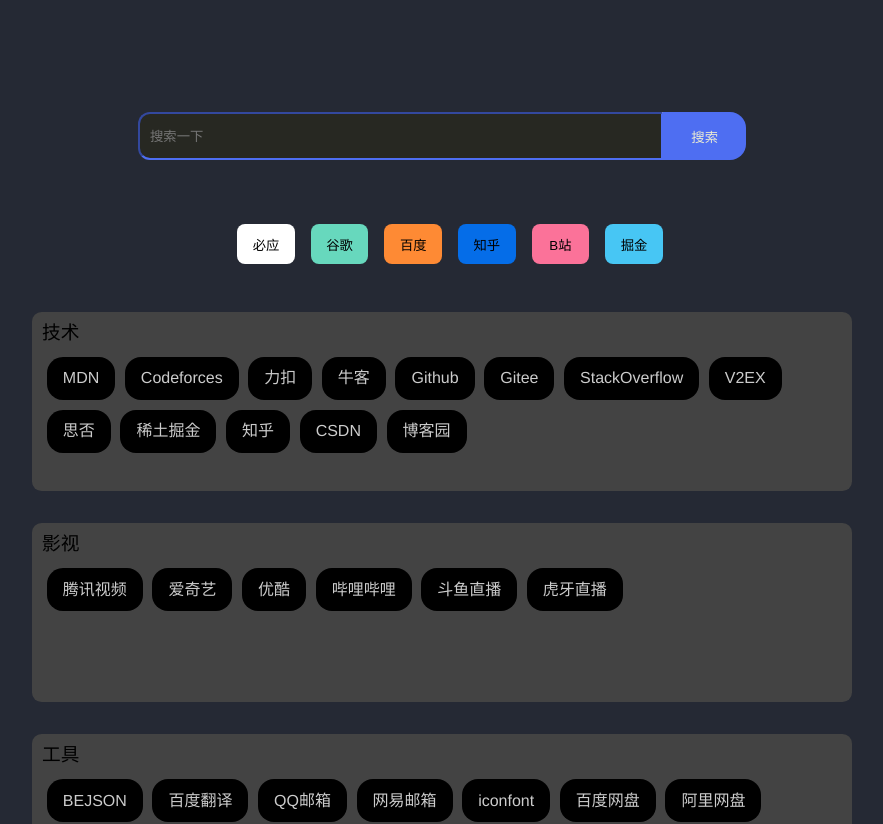
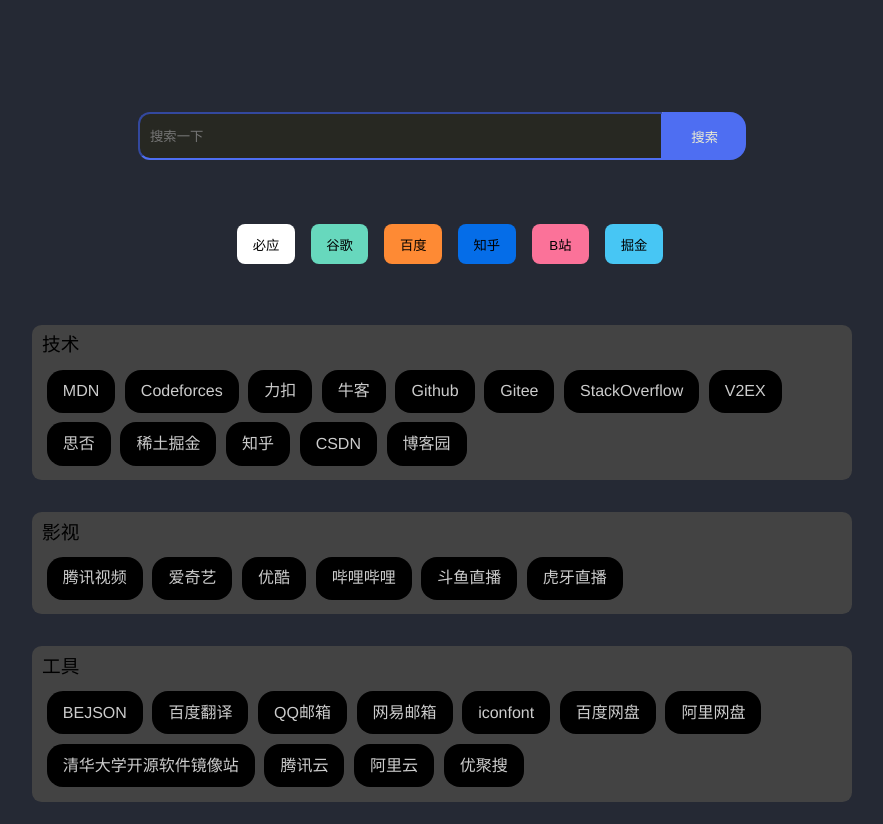
Before and after one commit to chenjunlinabc/nav-orange, a Vue app: page / in a window 1280 px wide. Shown: the top 824 px of the page, without its empty margins (198-1081 px from the left). Built offline with nearby package versions, Linux system fonts and the light colour scheme.

Commit message:
处理bug

```diff
--- a/index.html
+++ b/index.html
@@ -4,7 +4,7 @@
   <meta charset="UTF-8">
   <meta http-equiv="X-UA-Compatible" content="IE=edge">
   <meta name="viewport" content="width=device-width, initial-scale=1.0">
-  <title>Document</title>
+  <title>小陈的起始页</title>
 </head>
 <body>
   <div id="app"></div>
--- a/package.json
+++ b/package.json
@@ -6,7 +6,6 @@
     "build": "vite build"
   },
   "dependencies": {
-    "axios": "^1.1.3",
     "vue": "^3.0.4"
   },
   "devDependencies": {
--- a/src/components/Search.vue
+++ b/src/components/Search.vue
@@ -28,17 +28,8 @@
 </template>
 
 <script>
-import axios from 'axios'
 export default {
   name: 'Search',
-  props: {
-    msg: String
-  },
-  data() {
-    return {
-      count: 0
-    }
-  },
   methods:{
     searchClickb(){
       this.$refs.search.action = 'https://cn.bing.com/search'
--- a/src/components/SearchFooter.vue
+++ b/src/components/SearchFooter.vue
@@ -9,14 +9,7 @@
 <script>
 export default {
   name: 'SearchFooter',
-  props: {
-    msg: String
-  },
-  data() {
-    return {
-      count: 0
-    }
-  }
+
 }
 
 </script>
--- a/src/components/SearchView.vue
+++ b/src/components/SearchView.vue
@@ -151,14 +151,6 @@
 <script>
 export default {
   name: 'SearchView',
-  props: {
-    msg: String
-  },
-  data() {
-    return {
-      count: 0
-    }
-  }
 }
 
 </script>
--- a/src/index.css
+++ b/src/index.css
@@ -50,6 +50,7 @@
   outline: none;
   border-color: #4e6ef2;
   background-color: #272822;
+  color: #e6e7e8;
 }
 .search-nav{
   display: -webkit-box;
@@ -73,6 +74,7 @@
   width: 3.6rem;
   height: 2.5rem;
   margin-left: 1rem;
+  margin-bottom: .8rem;
   border-radius: .5rem;
   border-color: transparent;
 }
@@ -100,6 +102,7 @@
 .search-view{
   margin-top: 3rem;
 }
+
 .search-view ul li{
   float: left;
   padding: .6rem 1rem;
@@ -107,14 +110,15 @@
   border-radius: 1rem;
   background-color: #000;
 }
+
 .tech,.film,.tools,.info,.other{
-  width: 50rem;
-  height: 10rem;
+  max-width: 50rem;
   margin: 0 auto;
   background-color: #434343;
   margin-top: 2rem;
   padding: .6rem;
   border-radius: .6rem;
+  display: grid;
 }
 .tech ul li a,.film ul li a,.tools ul li a,.info ul li a,.other ul li a{
   color: #ccc;
```
Also changed, not shown: 1 other file (tests, documents, lock files or other folders).
